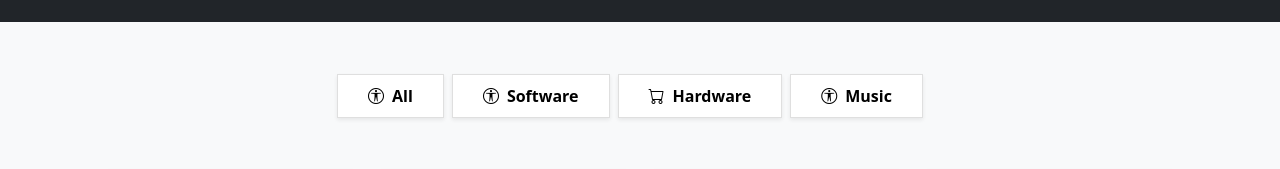
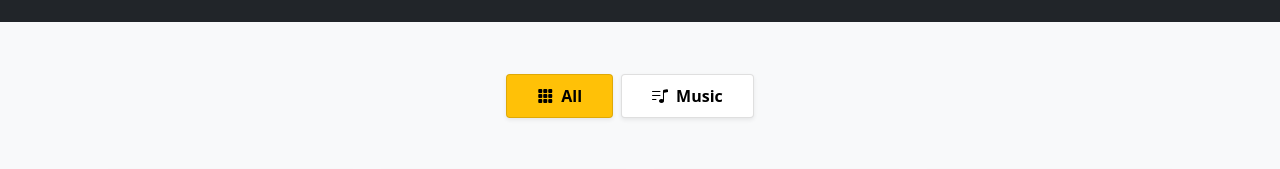
Before and after one commit to likithsai/online-shopping-react, a React (Create React App) app: page / in a window 1280 px wide. Shown: the part 331-500 px from the top of the page. Built offline with nearby package versions, Linux system fonts and the light colour scheme; grey boxes are pictures that could not be loaded.

Commit message:
Minor UI Changes

```diff
--- a/src/data/appdata.json
+++ b/src/data/appdata.json
@@ -2,10 +2,8 @@
     "appname" : "Shopping App",
     "version" : "1.0",
     "categories" : [
-        { "catname": "All", "caticon": "bi bi-universal-access-circle" },
-        { "catname": "Software", "caticon": "bi bi-universal-access-circle" },
-        { "catname": "Hardware", "caticon": "bi bi-cart" },
-        { "catname": "Music", "caticon": "bi bi-universal-access-circle" }
+        { "catname": "All", "caticon": "bi bi-grid-3x3-gap-fill" },
+        { "catname": "Music", "caticon": "bi bi-music-note-list" }
     ],
     "products": [
         {
@@ -34,7 +32,7 @@
                 { "imageurl": "https://dummyimage.com/600x600/dee2e6/6c757d.jpg", "imagealt": "simple image" },
                 { "imageurl": "https://dummyimage.com/600x600/dee2e6/6c757d.jpg", "imagealt": "simple image" }
             ],
-            "catname": "design",
+            "catname": "music",
             "itemnewprice": 18.0,
             "itemoldprice": 20.0
         },
@@ -49,7 +47,7 @@
                 { "imageurl": "https://dummyimage.com/600x600/dee2e6/6c757d.jpg", "imagealt": "simple image" },
                 { "imageurl": "https://dummyimage.com/600x600/dee2e6/6c757d.jpg", "imagealt": "simple image" }
             ],
-            "catname": "design",
+            "catname": "music",
             "itemnewprice": 18.0,
             "itemoldprice": 20.0
         },
@@ -64,7 +62,7 @@
                 { "imageurl": "https://dummyimage.com/600x600/dee2e6/6c757d.jpg", "imagealt": "this is sample example" },
                 { "imageurl": "https://dummyimage.com/600x600/dee2e6/6c757d.jpg", "imagealt": "this is sample example" }
             ],
-            "catname": "design",
+            "catname": "music",
             "itemnewprice": 18,
             "itemoldprice": 20.9
         },
@@ -79,7 +77,7 @@
                 { "imageurl": "https://dummyimage.com/600x600/dee2e6/6c757d.jpg", "imagealt": "this is sample example" },
                 { "imageurl": "https://dummyimage.com/600x600/dee2e6/6c757d.jpg", "imagealt": "this is sample example" }
             ],
-            "catname": "design",
+            "catname": "music",
             "itemnewprice": 18,
             "itemoldprice": 20.9
         },
@@ -94,7 +92,7 @@
                 { "imageurl": "https://dummyimage.com/600x600/dee2e6/6c757d.jpg", "imagealt": "this is sample example" },
                 { "imageurl": "https://dummyimage.com/600x600/dee2e6/6c757d.jpg", "imagealt": "this is sample example" }
             ],
-            "catname": "design",
+            "catname": "music",
             "itemnewprice": 18,
             "itemoldprice": 20.9
         },
@@ -109,7 +107,7 @@
                 { "imageurl": "https://dummyimage.com/600x600/dee2e6/6c757d.jpg", "imagealt": "this is sample example" },
                 { "imageurl": "https://dummyimage.com/600x600/dee2e6/6c757d.jpg", "imagealt": "this is sample example" }
             ],
-            "catname": "design",
+            "catname": "music",
             "itemnewprice": 18,
             "itemoldprice": 20.9
         },
@@ -124,7 +122,7 @@
                 { "imageurl": "https://dummyimage.com/600x600/dee2e6/6c757d.jpg", "imagealt": "this is sample example" },
                 { "imageurl": "https://dummyimage.com/600x600/dee2e6/6c757d.jpg", "imagealt": "this is sample example" }
             ],
-            "catname": "design",
+            "catname": "music",
             "itemnewprice": 18,
             "itemoldprice": 20.9
         }
--- a/src/pages/component/Content.js
+++ b/src/pages/component/Content.js
@@ -5,6 +5,7 @@ import React, { useState } from 'react';
 const Content = (props) => {
 
     const [ itemData, setItemData ] = useState(props.items);
+    const [ selectedCategories, setSelectedCategories ] = useState('All');
 
     const handleCategoriesClick = (value) => {
         if(value.toLowerCase() !== 'all') {
@@ -12,6 +13,8 @@ const Content = (props) => {
         } else {
             setItemData(props.items);
         }
+
+        setSelectedCategories(value);
     }
 
     return (
@@ -23,7 +26,7 @@ const Content = (props) => {
                         props.categories.map((item, index) => {
                             return (
                                 <li className="nav-item" key={index} onClick={(e) => handleCategoriesClick(item.catname)}>
-                                    <button className="card shadow-sm rounded-0 me-2 my-1 me-2" value={item.catname}>
+                                    <button className={ (item.catname.toLowerCase() === selectedCategories.toLowerCase()) ? 'card shadow-sm me-2 my-1 me-2 bg-warning' : 'card shadow-sm me-2 my-1 me-2'} value={item.catname}>
                                         <div className="card-body text-center py-2 px-4">
                                             <i className={ item.caticon + " me-2"}></i>
                                             <span className="card-text text-center fw-bold">{ item.catname }</span>
```
